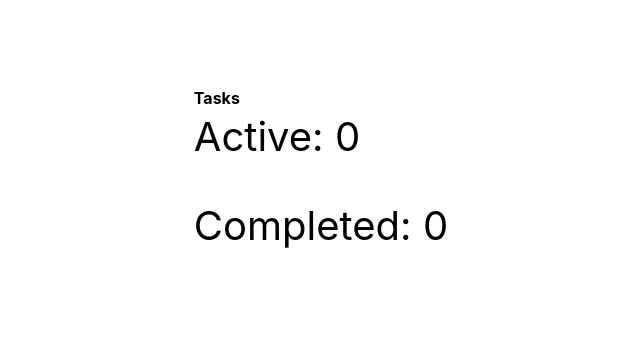
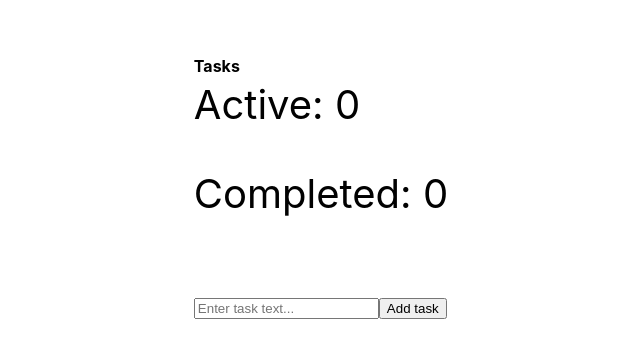
Before and after one commit to PokoenkoS/Tasks, a React (Create React App) app: page / in a window 1280 px wide. Shown: the part 211-568 px from the top of the page, without its empty margins (319-959 px from the left). Built offline with nearby package versions, Linux system fonts and the light colour scheme.

Commit message:
add TaskForm

```diff
--- a/src/components/App.jsx
+++ b/src/components/App.jsx
@@ -1,4 +1,6 @@
 import { AppBar } from "./AppBar/AppBar";
+import { Layout } from "./Layout/Layout";
+import { TaskForm } from "./TaskForm/TaskForm";
 
 export const App = () => {
   return (
@@ -12,7 +14,11 @@ export const App = () => {
         color: '#010101'
       }}
     >
+      <Layout>
       <AppBar/>
+      <TaskForm/>
+      </Layout>
+
 
     </div>
   );
--- /dev/null
+++ b/src/components/Layout/Layout.js
@@ -0,0 +1,5 @@
+import css from "./Layout.module.css"
+
+export const Layout =({children})=> {
+    return<main className={css.container}>{children}</main>
+}
--- /dev/null
+++ b/src/components/Layout/Layout.module.css
@@ -0,0 +1,7 @@
+.container {
+  display: grid;
+  gap: 16px;
+  max-width: 800px;
+  margin: 0 auto;
+  padding: 16px;
+}
--- /dev/null
+++ b/src/components/TaskForm/TaskForm.js
@@ -0,0 +1,18 @@
+export const TaskForm =()=>{
+    const handlesSubmit = (e)=>{
+        e.preventDefault();
+        const form = e.target;
+       form.reset();
+    }
+    return(
+<form>
+    <input
+    type="text"
+    name="text"
+    placeholder="Enter task text..."
+    onSubmit={handlesSubmit}
+   />
+   <button type="submit">Add task</button>
+</form>
+    )
+}
```
Also changed, not shown: src/components/TaskForm/TaskForm.module.css (added, +14 -0 lines).
